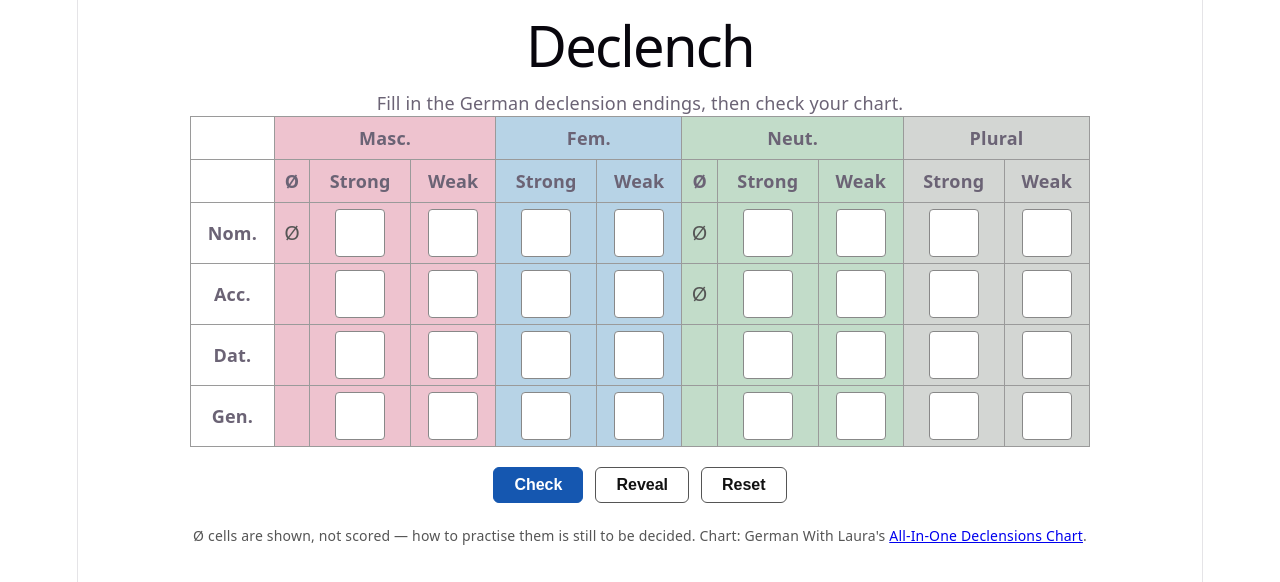
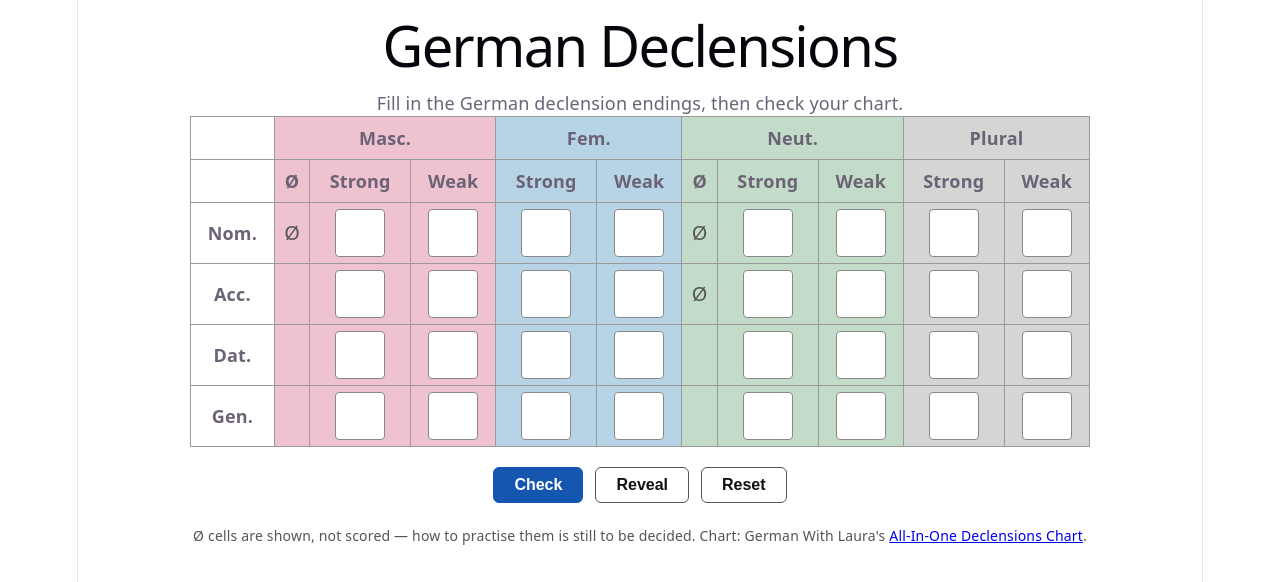
Before and after one commit to davideastmond/declench, a Vue app: page / in a window 1280 px wide. Shown: the top 582 px of the page. Built offline with nearby package versions, Linux system fonts and the light colour scheme.

Commit message:
rename app

```diff
--- a/src/App.vue
+++ b/src/App.vue
@@ -1,10 +1,10 @@
 <script setup lang="ts">
-import DeclensionChart from './components/DeclensionChart.vue'
+import DeclensionChart from './components/DeclensionChart.vue';
 </script>
 
 <template>
   <main>
-    <h1>Declench</h1>
+    <h1>German Declensions</h1>
     <p>Fill in the German declension endings, then check your chart.</p>
     <DeclensionChart />
   </main>
```
